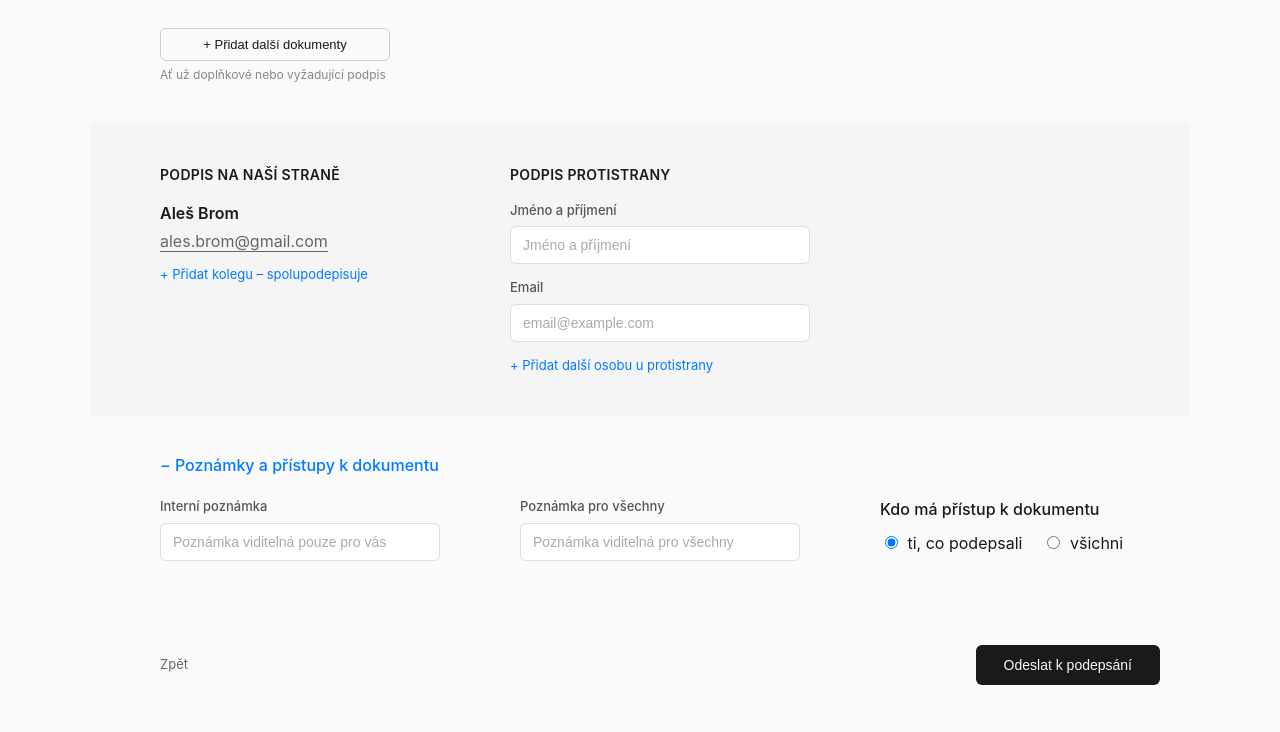
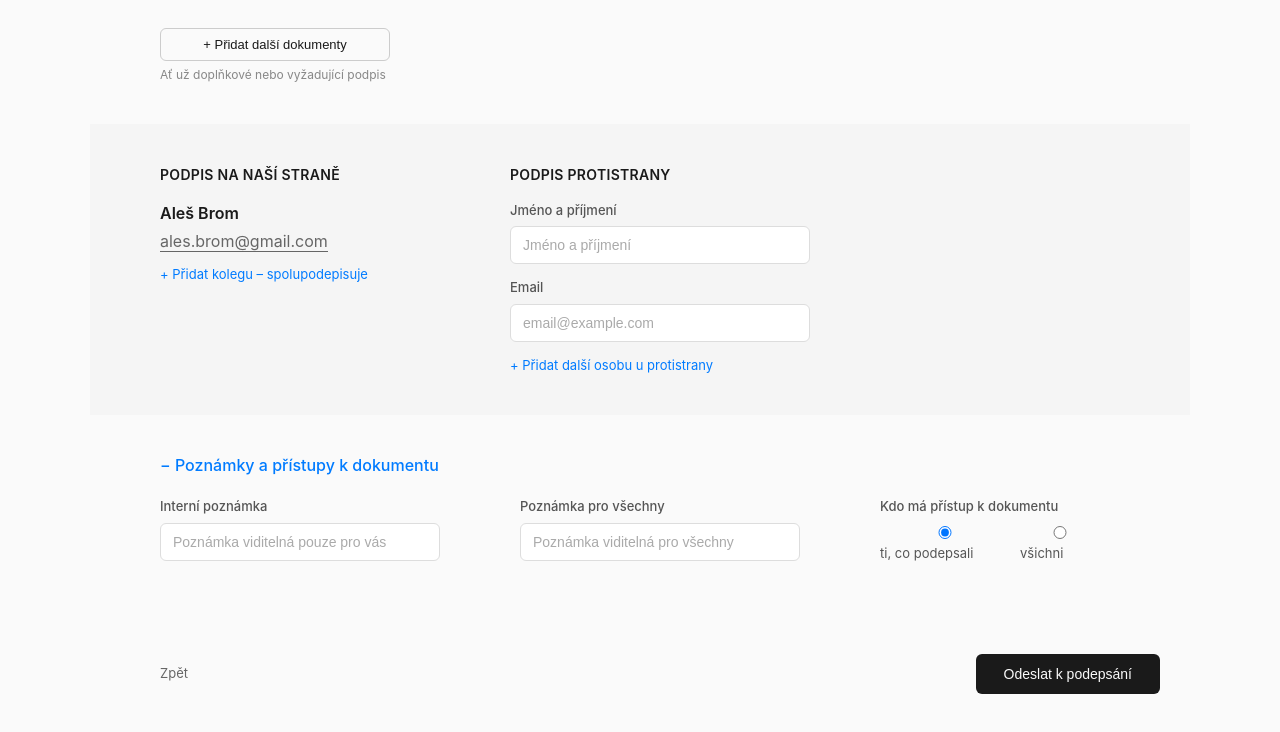
Before and after one commit to abr011/claude-web-projects, a plain HTML site: page document-signing.html in a window 1280 px wide. Both pictures are taken after a click on the link "+ Poznámky a přístupy k dokumentu". Shown: the part 164-896 px from the top of the page. Drawn offline with Linux system fonts and the light colour scheme.

Commit message:
Use form-group label for access section

```diff
--- a/document-signing.html
+++ b/document-signing.html
@@ -469,9 +469,9 @@
                             <input type="text" id="public-note" placeholder="Poznámka viditelná pro všechny">
                         </div>
                     </div>
-                    <div>
-                        <label style="display: block; margin-bottom: 10px; color: #1a1a1a; font-weight: 500;">Kdo má přístup k dokumentu</label>
-                        <div style="display: flex; gap: 20px;">
+                    <div class="form-group">
+                        <label>Kdo má přístup k dokumentu</label>
+                        <div style="display: flex; gap: 20px; margin-top: 4px;">
                             <label style="font-weight: normal; cursor: pointer;">
                                 <input type="radio" name="access" value="signers" checked style="margin-right: 5px;">
                                 ti, co podepsali
```
